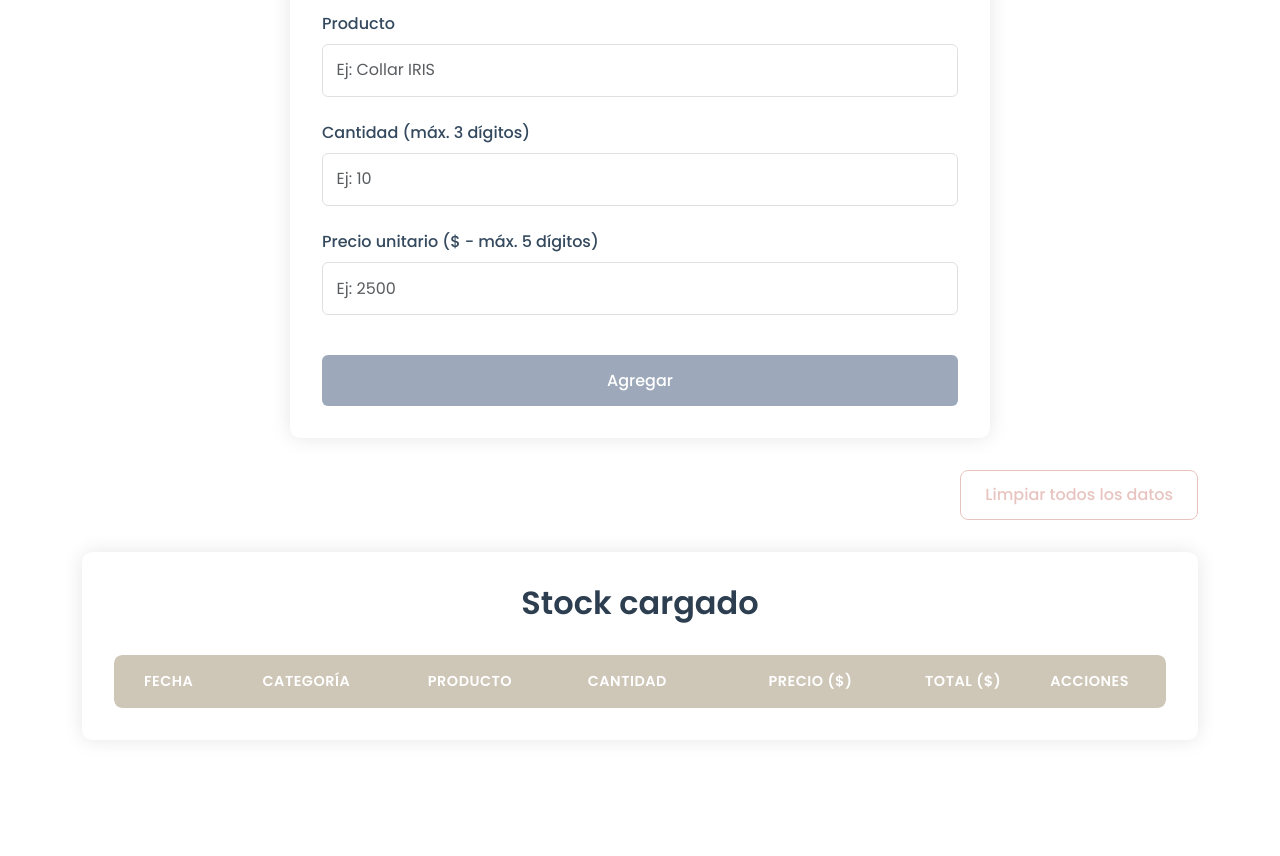
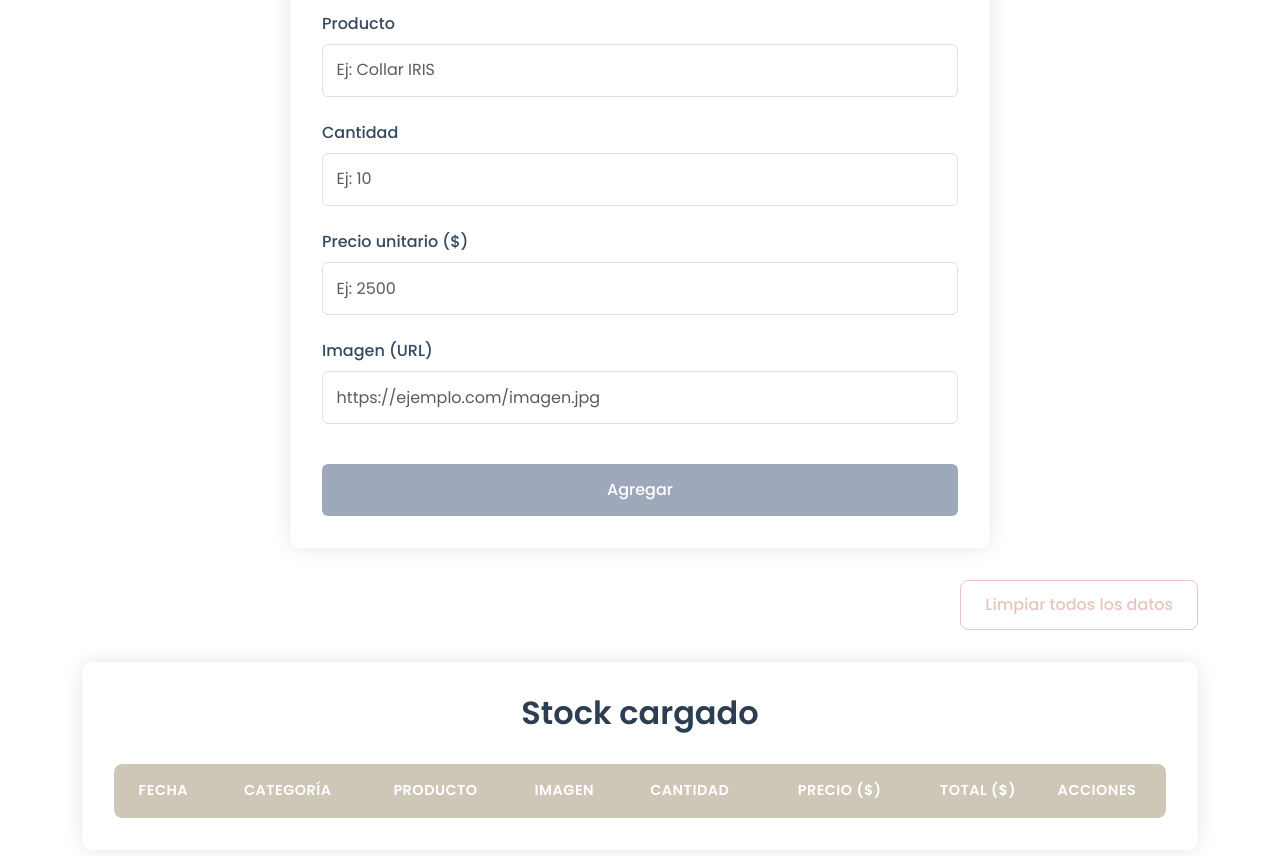
Before and after one commit to paulalisdc/sonne, a React (Create React App) app: page / in a window 1280 px wide. Shown: the part 320-1176 px from the top of the page. Before the commit the page ends 1092 px from the top, so only its background shows below. Built offline with nearby package versions, Linux system fonts and the light colour scheme.

Commit message:
se agrega categoria imagen

```diff
--- a/src/components/ProductForm.jsx
+++ b/src/components/ProductForm.jsx
@@ -1,21 +1,18 @@
 import { useState } from "react";
 import "./ProductForm.css";
-import TablaProductos from "./TablaProductos"; //martina
+import TablaProductos from "./TablaProductos";
 import useLocalStorage from "../hooks/useLocalStorage";
 import StorageInfo from "./StorageInfo";
 
 const ProductForm = () => {
-
-  //martina
-
   const [formulario, setFormulario] = useState({
     categoria: "",
     producto: "",
     cantidad: "",
     precio: "",
+    imagenUrl: "", // nuevo campo
   });
 
-  // Usar localStorage para los productos en lugar de useState
   const [productos, setProductos] = useLocalStorage("productos", []);
   const [errores, setErrores] = useState({});
   const [editandoIndex, setEditandoIndex] = useState(null);
@@ -28,12 +25,13 @@ const ProductForm = () => {
       producto: producto.producto,
       cantidad: producto.cantidad.toString(),
       precio: producto.precio.toString(),
+      imagenUrl: producto.imagenUrl || "", // nuevo campo
     });
     setEditandoIndex(index);
   };
+
   const guardarEdicion = (e) => {
     e.preventDefault();
-
     if (!validarFormulario()) return;
 
     const productoEditado = {
@@ -41,7 +39,7 @@ const guardarEdicion = (e) => {
       producto: formulario.producto.trim(),
       cantidad: Number(formulario.cantidad),
       precio: Number(formulario.precio),
-    fecha: productos[editandoIndex].fecha, // mantener fecha original
+      fecha: productos[editandoIndex].fecha,
     };
 
     const nuevosProductos = [...productos];
@@ -53,21 +51,19 @@ const guardarEdicion = (e) => {
       producto: "",
       cantidad: "",
       precio: "",
+      imagenUrl: "",
     });
     setErrores({});
     setEditandoIndex(null);
   };
 
-
-
   const handleChange = (e) => {
     const { name, value } = e.target;
+    let valorLimitado = value;
 
-    // Aplicar límites de caracteres
-    let valorLimitado = value;
-    if (name === 'cantidad' && value.length > 3) {
+    if (name === "cantidad" && value.length > 3) {
       valorLimitado = value.slice(0, 3);
-    } else if (name === 'precio' && value.length > 5) {
+    } else if (name === "precio" && value.length > 5) {
       valorLimitado = value.slice(0, 5);
     }
 
@@ -76,11 +72,10 @@ const guardarEdicion = (e) => {
       [name]: valorLimitado,
     });
 
-    // Limpiar error del campo cuando el usuario empieza a escribir
     if (errores[name]) {
       setErrores({
         ...errores,
-        [name]: ""
+        [name]: "",
       });
     }
   };
@@ -88,12 +83,10 @@ const guardarEdicion = (e) => {
   const validarFormulario = () => {
     const nuevosErrores = {};
 
-    // Validar categoría
     if (!formulario.categoria) {
       nuevosErrores.categoria = "Debe seleccionar una categoría";
     }
 
-    // Validar producto
     if (!formulario.producto.trim()) {
       nuevosErrores.producto = "El nombre del producto es obligatorio";
     } else if (formulario.producto.trim().length < 2) {
@@ -104,7 +97,6 @@ const guardarEdicion = (e) => {
       nuevosErrores.producto = "El nombre solo puede contener letras, números, espacios y guiones";
     }
 
-    // Validar cantidad
     if (!formulario.cantidad) {
       nuevosErrores.cantidad = "La cantidad es obligatoria";
     } else {
@@ -118,7 +110,6 @@ const guardarEdicion = (e) => {
       }
     }
 
-    // Validar precio
     if (!formulario.precio) {
       nuevosErrores.precio = "El precio es obligatorio";
     } else {
@@ -130,7 +121,13 @@ const guardarEdicion = (e) => {
       }
     }
 
-    // Validar duplicados
+    if (
+      formulario.imagenUrl &&
+      !/^https?:\/\/.+\.(jpg|jpeg|png|gif|webp)$/i.test(formulario.imagenUrl.trim())
+    ) {
+      nuevosErrores.imagenUrl = "Debe ser una URL válida de imagen (jpg, png, etc)";
+    }
+
     const productoExistente = productos.find((p, index) => {
       const esMismoNombreYCategoria =
         p.categoria.toLowerCase() === formulario.categoria.toLowerCase() &&
@@ -145,49 +142,37 @@ if (productoExistente) {
       nuevosErrores.producto = "Este producto ya existe en la categoría seleccionada";
     }
 
-
     setErrores(nuevosErrores);
     return Object.keys(nuevosErrores).length === 0;
   };
 
   const agregarProducto = (e) => {
     e.preventDefault();
-
-    if (!validarFormulario()) {
-      return;
-    }
+    if (!validarFormulario()) return;
 
     const nuevoProducto = {
       ...formulario,
       producto: formulario.producto.trim(),
       cantidad: Number(formulario.cantidad),
       precio: Number(formulario.precio),
-      fecha: new Date().toLocaleDateString(), //martina
+      fecha: new Date().toLocaleDateString(),
     };
 
     setProductos([...productos, nuevoProducto]);
-
-    // Limpia el formulario y errores
     setFormulario({
       categoria: "",
       producto: "",
       cantidad: "",
       precio: "",
+      imagenUrl: "",
     });
     setErrores({});
-
-    // Mostrar mensaje de éxito
     setMostrarExito(true);
-    setTimeout(() => {
-      setMostrarExito(false);
-    }, 3000); // Ocultar después de 3 segundos
-
-    console.log("Producto agregado:", nuevoProducto);
+    setTimeout(() => setMostrarExito(false), 3000);
   };
 
-  // Función para limpiar todos los datos del localStorage
   const limpiarStorage = () => {
-    if (window.confirm("¿Estás seguro de que quieres eliminar todos los productos? Esta acción no se puede deshacer.")) {
+    if (window.confirm("¿Estás seguro de que quieres eliminar todos los productos?")) {
       setProductos([]);
       setEditandoIndex(null);
       setFormulario({
@@ -195,22 +180,23 @@ if (productoExistente) {
         producto: "",
         cantidad: "",
         precio: "",
+        imagenUrl: "",
       });
       setErrores({});
     }
   };
 
-  //martina
   return (
-    <> {/* martina: usamos fragmento para agrupar el form + tabla */}
-    <form className="product-form" onSubmit={editandoIndex === null ? agregarProducto : guardarEdicion}>
-
+    <>
+      <form
+        className="product-form"
+        onSubmit={editandoIndex === null ? agregarProducto : guardarEdicion}
+      >
         <h2>Agregar producto al stock</h2>
 
-        {/* Mensaje de éxito */}
         {mostrarExito && (
           <div className="alert alert-success d-flex align-items-center" role="alert">
-            <i className="fa fa-check-circle me-2" style={{color: '#D8D7B2', fontSize: '1.2rem'}}></i>
+            <i className="fa fa-check-circle me-2" style={{ color: "#D8D7B2", fontSize: "1.2rem" }}></i>
             <span>¡Producto agregado exitosamente!</span>
           </div>
         )}
@@ -220,7 +206,7 @@ if (productoExistente) {
           <select
             id="categoria"
             name="categoria"
-            className={`form-select ${errores.categoria ? 'is-invalid' : ''}`}
+            className={`form-select ${errores.categoria ? "is-invalid" : ""}`}
             value={formulario.categoria}
             onChange={handleChange}
           >
@@ -241,7 +227,7 @@ if (productoExistente) {
             type="text"
             id="producto"
             name="producto"
-            className={`form-control ${errores.producto ? 'is-invalid' : ''}`}
+            className={`form-control ${errores.producto ? "is-invalid" : ""}`}
             placeholder="Ej: Collar IRIS"
             value={formulario.producto}
             onChange={handleChange}
@@ -251,29 +237,28 @@ if (productoExistente) {
         </div>
 
         <div className="mb-3">
-          <label htmlFor="cantidad" className="form-label">Cantidad (máx. 3 dígitos)</label>
+          <label htmlFor="cantidad" className="form-label">Cantidad</label>
           <input
             type="number"
             id="cantidad"
             name="cantidad"
-            className={`form-control ${errores.cantidad ? 'is-invalid' : ''}`}
+            className={`form-control ${errores.cantidad ? "is-invalid" : ""}`}
             placeholder="Ej: 10"
             value={formulario.cantidad}
             onChange={handleChange}
             min="1"
             max="200"
-            step="1"
           />
           {errores.cantidad && <div className="invalid-feedback">{errores.cantidad}</div>}
         </div>
 
         <div className="mb-3">
-          <label htmlFor="precio" className="form-label">Precio unitario ($ - máx. 5 dígitos)</label>
+          <label htmlFor="precio" className="form-label">Precio unitario ($)</label>
           <input
             type="number"
             id="precio"
             name="precio"
-            className={`form-control ${errores.precio ? 'is-invalid' : ''}`}
+            className={`form-control ${errores.precio ? "is-invalid" : ""}`}
             placeholder="Ej: 2500"
             value={formulario.precio}
             onChange={handleChange}
@@ -283,15 +268,27 @@ if (productoExistente) {
           />
           {errores.precio && <div className="invalid-feedback">{errores.precio}</div>}
         </div>
+
+        <div className="mb-3">
+          <label htmlFor="imagenUrl" className="form-label">Imagen (URL)</label>
+          <input
+            type="url"
+            id="imagenUrl"
+            name="imagenUrl"
+            className={`form-control ${errores.imagenUrl ? "is-invalid" : ""}`}
+            placeholder="https://ejemplo.com/imagen.jpg"
+            value={formulario.imagenUrl}
+            onChange={handleChange}
+          />
+          {errores.imagenUrl && <div className="invalid-feedback">{errores.imagenUrl}</div>}
+        </div>
+
         <button type="submit" className="btn btn-primary">
           {editandoIndex === null ? "Agregar" : "Guardar cambios"}
         </button>
       </form>
 
-    <StorageInfo
-      productos={productos}
-      onClearStorage={limpiarStorage}
-    />
+      <StorageInfo productos={productos} onClearStorage={limpiarStorage} />
 
       <TablaProductos
         productos={productos}
@@ -301,9 +298,7 @@ if (productoExistente) {
         }}
         editarProducto={iniciarEdicion}
       />
-
-    </> // fin del fragmento
-
+    </>
   );
 };
 
--- a/src/components/TablaProductos.jsx
+++ b/src/components/TablaProductos.jsx
@@ -1,20 +1,19 @@
 const TablaProductos = ({ productos, eliminarProducto, editarProducto }) => {
-
-  // Función para formatear números como moneda
   const formatearMoneda = (valor) => {
-    return `$${Number(valor).toLocaleString('es-AR')}`;
+    return `$${Number(valor).toLocaleString("es-AR")}`;
   };
 
   return (
     <div className="tabla-productos">
       <h2>Stock cargado</h2>
       <div className="table-responsive">
-        <table className="table table-bordered">
+        <table className="table table-bordered align-middle text-center">
           <thead>
             <tr>
               <th>Fecha</th>
               <th>Categoría</th>
               <th>Producto</th>
+              <th>Imagen</th>
               <th>Cantidad</th>
               <th className="text-end">Precio ($)</th>
               <th className="text-end">Total ($)</th>
@@ -27,6 +26,22 @@ const TablaProductos = ({ productos, eliminarProducto, editarProducto }) => {
                 <td>{p.fecha}</td>
                 <td>{p.categoria}</td>
                 <td>{p.producto}</td>
+                <td>
+                  {p.imagenUrl ? (
+                    <img
+                      src={p.imagenUrl}
+                      alt={p.producto}
+                      style={{
+                        width: "150px",
+                        height: "150px",
+                        objectFit: "cover",
+                        borderRadius: "6px",
+                      }}
+                    />
+                  ) : (
+                    <span className="text-muted">Sin imagen</span>
+                  )}
+                </td>
                 <td>{p.cantidad}</td>
                 <td className="text-end">{formatearMoneda(p.precio)}</td>
                 <td className="text-end">{formatearMoneda(p.cantidad * p.precio)}</td>
@@ -41,7 +56,11 @@ const TablaProductos = ({ productos, eliminarProducto, editarProducto }) => {
                   <button
                     className="btn btn-danger btn-sm"
                     onClick={() => {
-                      if (window.confirm(`¿Estás seguro que querés eliminar "${p.producto}" de la categoría "${p.categoria}"?`)) {
+                      if (
+                        window.confirm(
+                          `¿Estás seguro que querés eliminar "${p.producto}" de la categoría "${p.categoria}"?`
+                        )
+                      ) {
                         eliminarProducto(index);
                       }
                     }}
```
Lines whose indentation alone changed are shown as unchanged.
